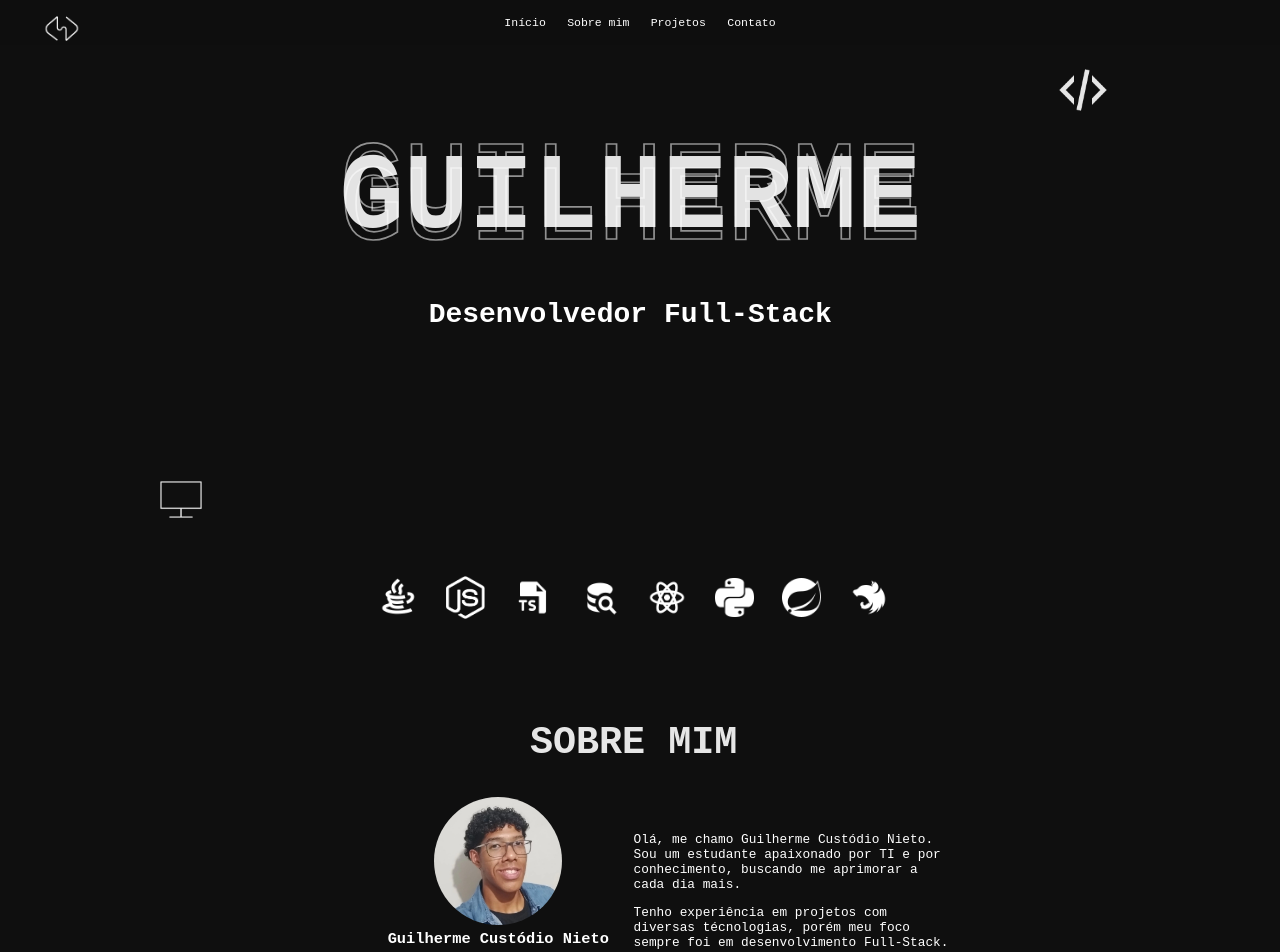
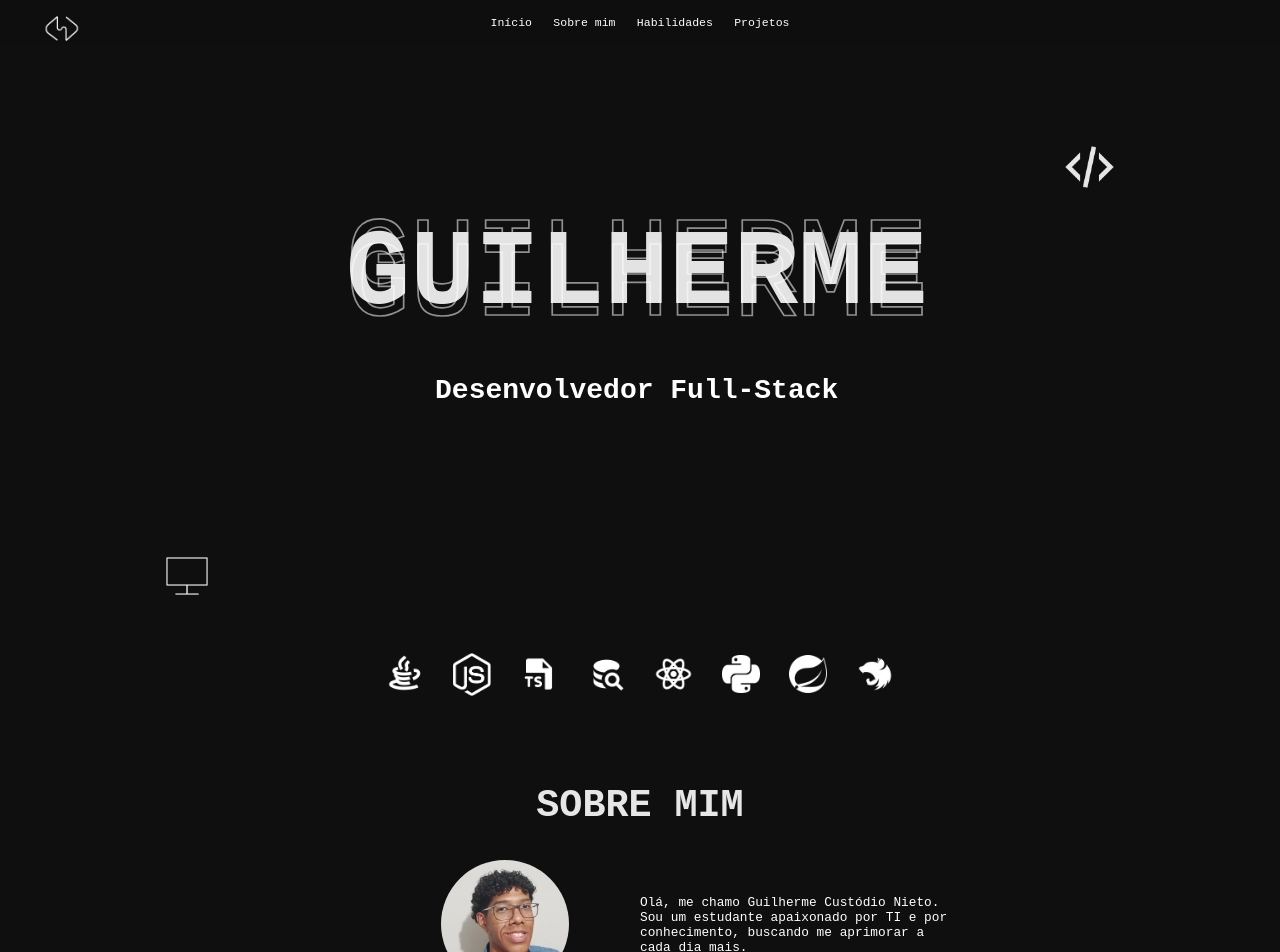
Before and after one commit to GuilhermeCustodioNieto/Portifolio, a React (Vite) app in the folder portifolio/: page / in a window 1280 px wide. Shown: the top 952 px of the page. Built offline with nearby package versions, Linux system fonts and the light colour scheme; a web font is replaced by a local one.

Commit message:
Header adjusts has been added

```diff
--- a/portifolio/src/App.css
+++ b/portifolio/src/App.css
@@ -1,18 +1,21 @@
 body {
     background-color: #0F0F0F;
     color: #FFFFFF;
-    margin: 0px;
-    padding: 0px;
-    width: 99%;
-    height: 100%;
+    margin: 0;
+    padding: 0;
+    width: 100%;
+    height: auto; /* <- importante! */
     font-family: "Martian Mono", monospace;
     font-optical-sizing: auto;
     font-style: normal;
-    font-variation-settings:"wdth" 100;
+    font-variation-settings: "wdth" 100;
+
+
+    /* Removido:
     display: flex;
-    flex-direction: column;
     justify-content: center;
     align-items: center;
+    */
   }
 
   section {
@@ -20,12 +23,14 @@ section {
     flex-direction: column;
     justify-content: center;
     align-items: center;
+
+    padding-top: 6vw; /* deixa espaço pro header fixo */
+    scroll-margin-top: 6vw; /* garante que o scroll vá até o ponto certo */
   }
 
   .content {
     display: flex;
     flex-direction: column;
-    justify-content: center;
     align-items: center;
     width: 100%;
   }
--- a/portifolio/src/App.jsx
+++ b/portifolio/src/App.jsx
@@ -12,11 +12,11 @@ function App() {
     <>
       <Header />
       <div className="content">
-        <section id="banner">
+        <section id="home">
           <Banner text="Guilherme"></Banner>
           <IconsBar start="0" finish="8" imgSize="3vw"></IconsBar>
         </section>
-        <About id="about"></About>
+        <About></About>
         <Skills></Skills>
         <Projects></Projects>
       </div>
--- a/portifolio/src/components/About/About.jsx
+++ b/portifolio/src/components/About/About.jsx
@@ -3,7 +3,7 @@ import styles from "./About.module.css";
 
 function About() {
   return (
-    <div className={styles.about_container}>
+    <div className={styles.about_container} id="about">
       <h2>Sobre mim</h2>
       <div className={styles.about}>
         <div className={styles.about_details}>
--- a/portifolio/src/components/About/About.module.css
+++ b/portifolio/src/components/About/About.module.css
@@ -3,6 +3,7 @@
     flex-direction: row;
     justify-content: center;
     align-items: center;
+
 
 }
 
@@ -14,8 +15,9 @@
 }
 
 .about_container {
+    padding-top: 50px;
     width: 60.354vw;
-    margin-top: 5vw;
+
     display: flex;
     flex-direction: column;
     justify-content: center;
--- a/portifolio/src/components/Header/Header.jsx
+++ b/portifolio/src/components/Header/Header.jsx
@@ -12,8 +12,8 @@ function Header() {
         <nav className={styles.navbar}>
           <a href="#home">Início</a>
           <a href="#about">Sobre mim</a>
+          <a href="#skills">Habilidades</a>
           <a href="#projects">Projetos</a>
-          <a href="#contact">Contato</a>
         </nav>
       </div>
     </header>
--- a/portifolio/src/components/Projects/Projects.jsx
+++ b/portifolio/src/components/Projects/Projects.jsx
@@ -5,7 +5,7 @@ import Project from "../Project/Project";
 
 function Projects() {
   return (
-    <div className={styles.projects}>
+    <div className={styles.projects} id="projects">
       <h2>Projetos</h2>
 
       {projects.map((project) => {
--- a/portifolio/src/components/Projects/Projects.module.css
+++ b/portifolio/src/components/Projects/Projects.module.css
@@ -3,7 +3,7 @@
     flex-direction: column;
     align-items: center;
     justify-content: center;
-    margin: 5vw 0px
+    padding-top: 50px;
 }
 
 
--- a/portifolio/src/components/Skills/Skills.jsx
+++ b/portifolio/src/components/Skills/Skills.jsx
@@ -4,7 +4,7 @@ import styles from "./Skills.module.css";
 
 function Skills() {
   return (
-    <div className={styles.skills}>
+    <div className={styles.skills} id="skills">
       <h2>Habilidades</h2>
 
       <IconsBar start="0" finish="8" imgSize="3.5vw"></IconsBar>
--- a/portifolio/src/components/Skills/Skills.module.css
+++ b/portifolio/src/components/Skills/Skills.module.css
@@ -3,7 +3,8 @@
     flex-direction: column;
     align-items: center;
     justify-content: center;
-    margin: 5vw 0px
+
+    padding-top: 50px;
 }
 
 .skills h2 {
--- a/portifolio/src/index.css
+++ b/portifolio/src/index.css
@@ -1,3 +1,7 @@
 body {
     background-color: #0F0F0F;
 }
+
+html {
+    scroll-behavior: smooth;
+}
```
Lines whose indentation alone changed are shown as unchanged.
